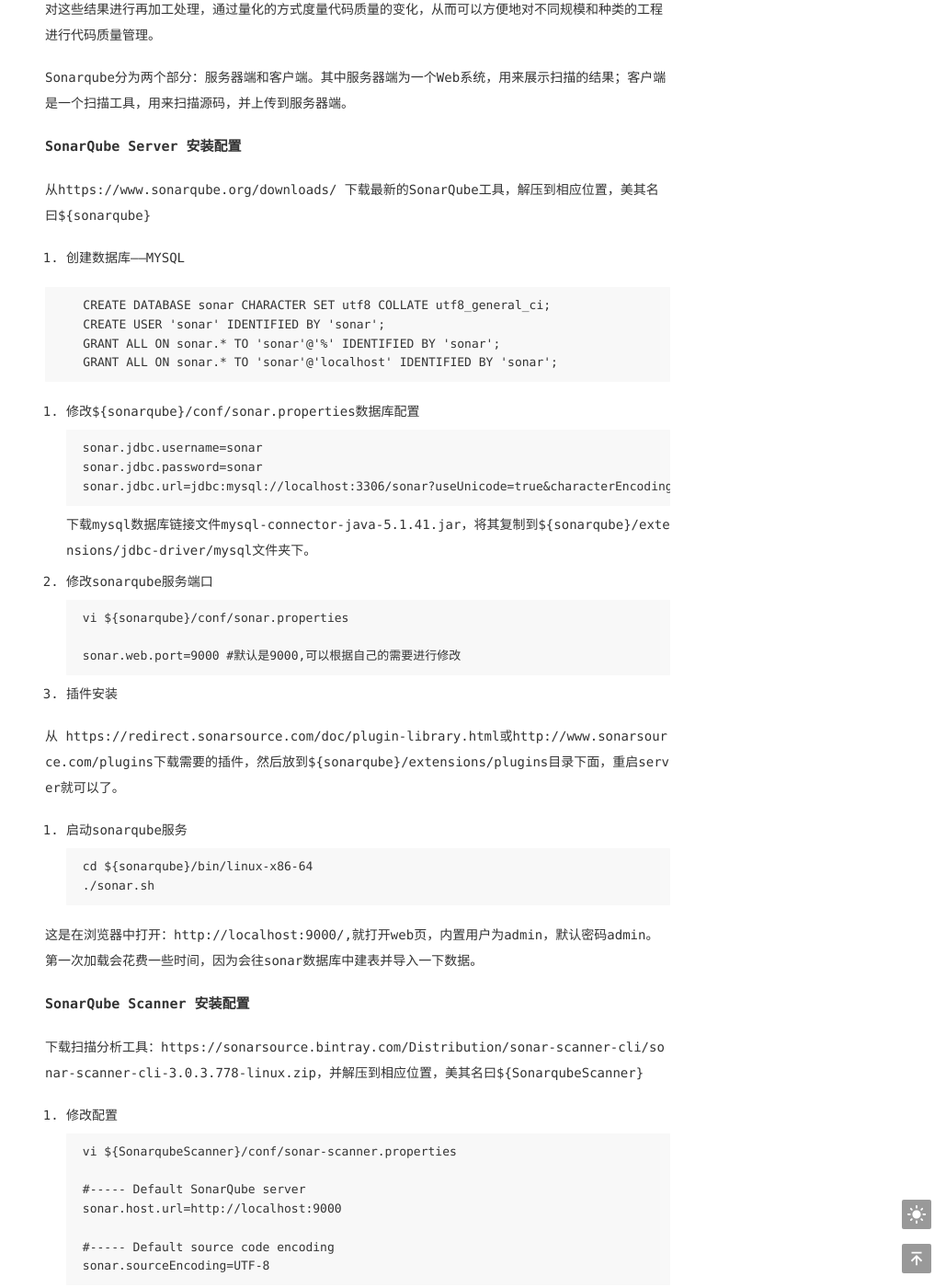
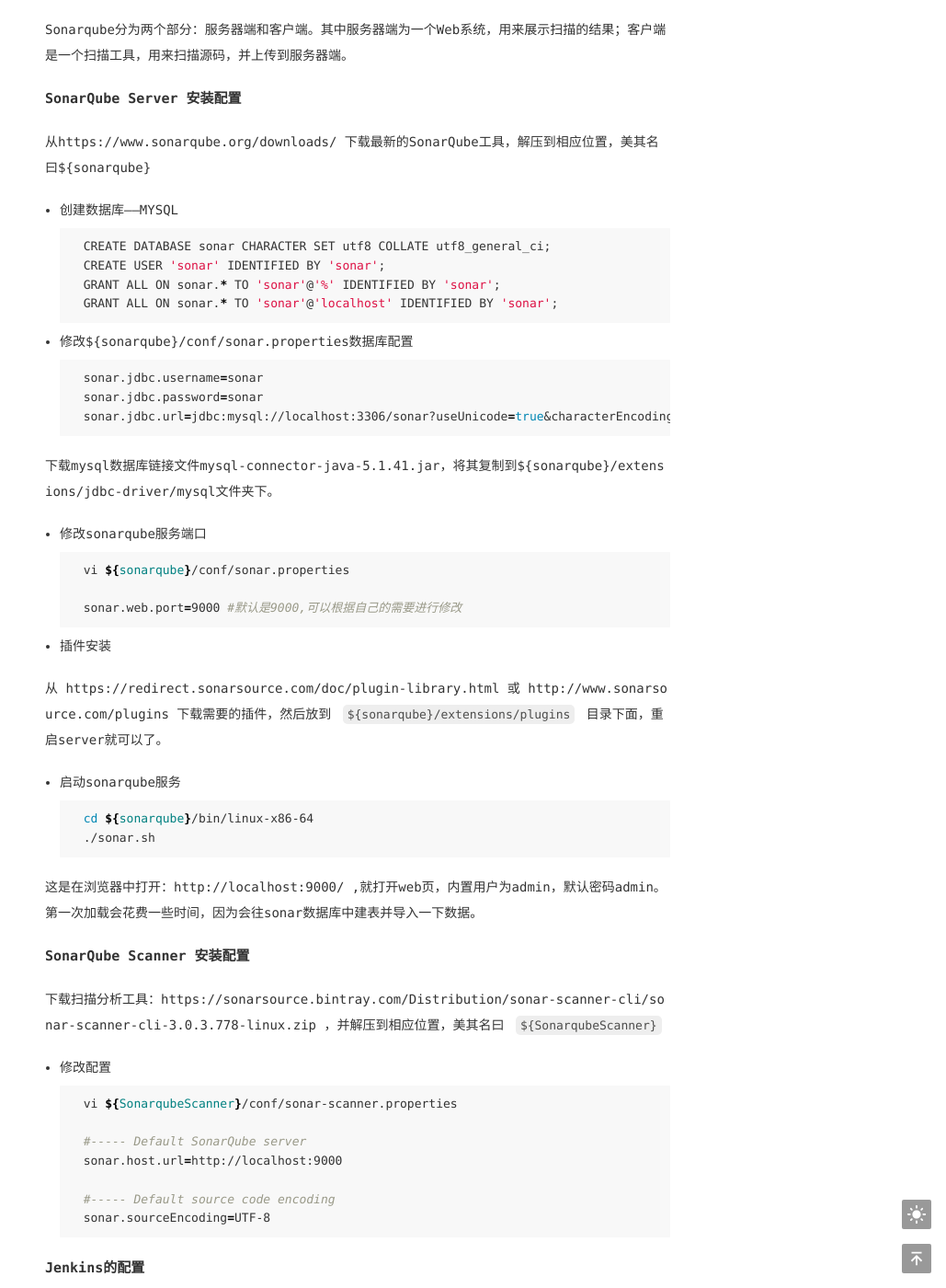
Before and after one commit to MuYusen/muyusen.github.io, a Jekyll site: the page built from _posts/2020-01-07-Jenkins+SonarQube进行代码检查.md, in a window 1280 px wide and 1400 px high, scrolled down 412 px. Shown: the whole window at 92% size, without its empty margins (251-1280 px from the left). Built offline with Jekyll 4.4.1, drawn with Linux system fonts in a browser that asks for light colours; comment, search, counter and statistics services are not loaded; some of the changed lines change nothing that is shown; some of the changed text lies outside the part shown.

Commit message:
update post : Jenkins+SonarQube进行代码检查
Change-Id: I2104a3f7a7ec9bb58d248c5f4358c753419a5b10

````diff
--- a/_posts/2020-01-07-Jenkins+SonarQube进行代码检查.md
+++ b/_posts/2020-01-07-Jenkins+SonarQube进行代码检查.md
@@ -3,7 +3,6 @@
 title: Jenkins+SonarQube进行代码检查
 categories: [Jenkins,SonarQube]
 ---
-## Jenkins+SonarQube进行代码检查
 
 本文以Ubuntu操作系统为例介绍Sonar的安装配置，以及如何与Jenkins进行集成，通过pmd-cpd、checkstyle、findbugs等工具对代码进行持续审查。
 
@@ -16,49 +15,53 @@
 
 从https://www.sonarqube.org/downloads/ 下载最新的SonarQube工具，解压到相应位置，美其名曰${sonarqube}
 
-1. 创建数据库——MYSQL
++ 创建数据库——MYSQL
 
-```
+    ```bash
     CREATE DATABASE sonar CHARACTER SET utf8 COLLATE utf8_general_ci;
     CREATE USER 'sonar' IDENTIFIED BY 'sonar';
     GRANT ALL ON sonar.* TO 'sonar'@'%' IDENTIFIED BY 'sonar';
     GRANT ALL ON sonar.* TO 'sonar'@'localhost' IDENTIFIED BY 'sonar';
-```
+    ```
 
-2. 修改${sonarqube}/conf/sonar.properties数据库配置
-```
++ 修改${sonarqube}/conf/sonar.properties数据库配置
+
+    ```bash
     sonar.jdbc.username=sonar
     sonar.jdbc.password=sonar
     sonar.jdbc.url=jdbc:mysql://localhost:3306/sonar?useUnicode=true&characterEncoding=utf8&rewriteBatchedStatements=true&useConfigs=maxPerformance&useSSL=false
-```
+    ```
+
 下载mysql数据库链接文件mysql-connector-java-5.1.41.jar，将其复制到${sonarqube}/extensions/jdbc-driver/mysql文件夹下。
 
-3. 修改sonarqube服务端口
-```
++ 修改sonarqube服务端口
+
+    ```bash
     vi ${sonarqube}/conf/sonar.properties
 
     sonar.web.port=9000 #默认是9000,可以根据自己的需要进行修改
-```
-4. 插件安装
+    ```
 
-从 https://redirect.sonarsource.com/doc/plugin-library.html或http://www.sonarsource.com/plugins下载需要的插件，然后放到${sonarqube}/extensions/plugins目录下面，重启server就可以了。
++ 插件安装
 
+从 https://redirect.sonarsource.com/doc/plugin-library.html 或 http://www.sonarsource.com/plugins 下载需要的插件，然后放到 `${sonarqube}/extensions/plugins` 目录下面，重启server就可以了。
 
-5. 启动sonarqube服务
-```
++ 启动sonarqube服务
+
+    ```bash
     cd ${sonarqube}/bin/linux-x86-64
     ./sonar.sh
-```
+    ```
 
-这是在浏览器中打开：http://localhost:9000/,就打开web页，内置用户为admin，默认密码admin。第一次加载会花费一些时间，因为会往sonar数据库中建表并导入一下数据。
-
+这是在浏览器中打开：http://localhost:9000/ ,就打开web页，内置用户为admin，默认密码admin。第一次加载会花费一些时间，因为会往sonar数据库中建表并导入一下数据。
 
 ### SonarQube Scanner 安装配置
 
-下载扫描分析工具：https://sonarsource.bintray.com/Distribution/sonar-scanner-cli/sonar-scanner-cli-3.0.3.778-linux.zip，并解压到相应位置，美其名曰${SonarqubeScanner}
+下载扫描分析工具：https://sonarsource.bintray.com/Distribution/sonar-scanner-cli/sonar-scanner-cli-3.0.3.778-linux.zip ，并解压到相应位置，美其名曰 `${SonarqubeScanner}`
 
-1. 修改配置
-```
++ 修改配置
+
+    ```bash
     vi ${SonarqubeScanner}/conf/sonar-scanner.properties
 
     #----- Default SonarQube server
@@ -66,51 +69,55 @@
 
     #----- Default source code encoding
     sonar.sourceEncoding=UTF-8
-```
-
+    ```
 
 ### Jenkins的配置
-1. 安装插件
-```
+
++ 安装插件
+
+    ```bash
     在“系统管理”——“管理插件”——“可选插件”中选择需要安装的插件。
+        Sonar Gerrit Plugin
+        Sonargraph Integration Jenkins Plugin
+        Sonargraph Plugin
+        SonarQube Scanner for Jenkins
+    ```
 
-    Sonar Gerrit Plugin
-    Sonargraph Integration Jenkins Plugin
-    Sonargraph Plugin
-    SonarQube Scanner for Jenkins
-```
-2. 配置SonarQube Server
++ 配置SonarQube Server
     + 管理员身份登录到jenkins，“系统管理”——“系统设置”
     + 在“SonarQube Server”中，选择“Add SonarQube”，添加相应的配置
-    ```
+
+        ```bash
         比如
-        Name：localhost_sonar
-        Server URL：http://localhost:9000/
-        Server authentication toke： #Server中“My Account”，“Security”自己生成。
-    ```
+            Name：localhost_sonar
+            Server URL：http://localhost:9000/
+            Server authentication toke： #Server中“My Account”，“Security”自己生成。
+        ```
 
-3. 配置SonarQube Scanner
++ 配置SonarQube Scanner
 
     + 管理员身份登录到jenkins，“系统管理”——“Global Tool Configuration”
     + 在“SonarQube Scanner”中，选择“新增SonarQube Scanner”，配置扫描工具的安装位置。
-    ```
+
+        ```bash
         比如：
-        Name：localhost_sonar_scanner
-        SONAR_RUNNER_HOME：${SonarqubeScanner}
-        不勾选“自动安装”
-    ```
+            Name：localhost_sonar_scanner
+            SONAR_RUNNER_HOME：${SonarqubeScanner}
+            不勾选“自动安装”
+        ```
 
-4. 配置jenkinsjob
++ 配置jenkinsjob
     + 新建Jenkins Job，在“增加构建步骤”中，选择“Execute SonarQube Scanner”.
     + 在“Analysis properties”中添加如下内容：
-```
-    sonar.projectKey=915c43ea5c1846120d94a4465ba10a6be52b1695 #server中project的key，用于将扫描结果上传到对应的项目中去，建project中的必填项。
-    sonar.sources=${SonarqubeScanner}/src/test #需要扫描分析的代码的路径
-```
+
+        ```bash
+        sonar.projectKey=915c43ea5c1846120d94a4465ba10a6be52b1695 #server中project的key，用于将扫描结果上传到对应的项目中去，建project中的必填项。
+        sonar.sources=${SonarqubeScanner}/src/test #需要扫描分析的代码的路径
+        ```
+
     启动构建，就会自动扫描在${SonarqubeScanner}/src/test中的代码
 
     需要注意的是，这个代码路径最好在jenkins job的${WOORKSPACE}下面，不然扫描不出来结果。
-
 
 ### 参考文档
 
````
